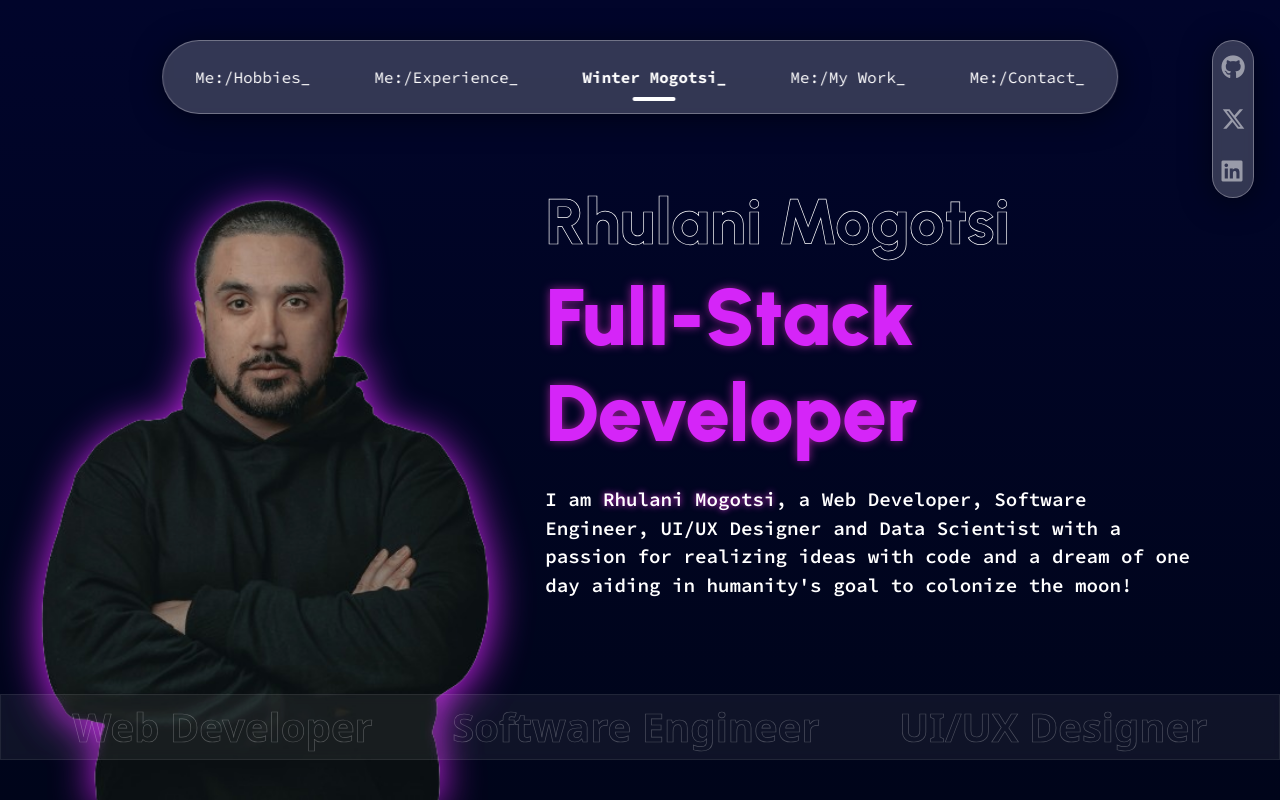
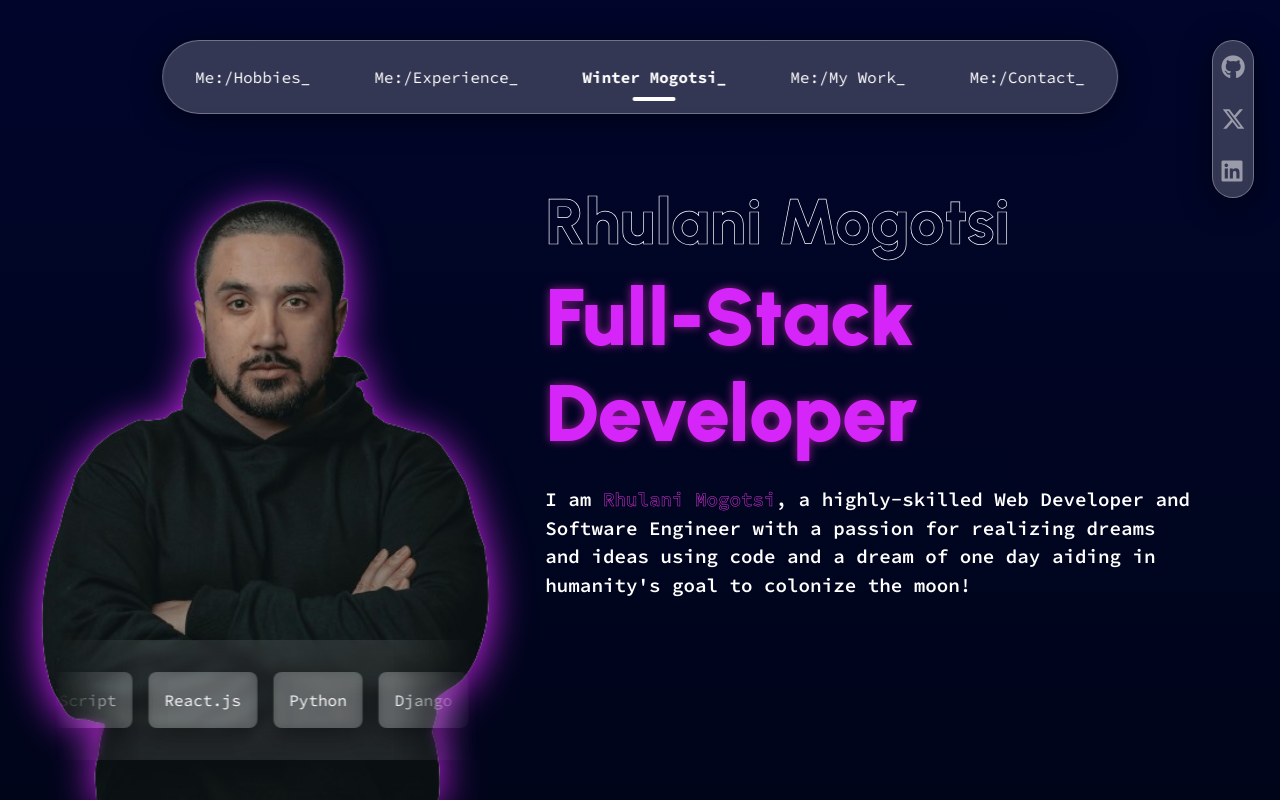
Before and after one commit to CodeMasterWinter/WinterMogotsi, a Django app: page / in a window 1280 px wide. Run offline with Django 5.2, Linux system fonts and the light colour scheme; some libraries are stand-ins or nearby versions.

Commit message:
added infinite marquee to header

```diff
--- a/ProjectWinter/WinterMogotsi/static/WinterMogotsi/index.css
+++ b/ProjectWinter/WinterMogotsi/static/WinterMogotsi/index.css
@@ -18,12 +18,9 @@
     }
   }
 
-body {
-    background: linear-gradient(to top, #00051a, #01052b)
-}
-
 header {
     height: 100vh;
+    background: linear-gradient(to top, #00051a, #01052b);
 }
 
 .header-row, .header-container{
@@ -159,6 +156,7 @@ header {
 
 .floating-head {
     height: 75%;
+    position: relative;
 }
 
 .floating-head img {
@@ -181,7 +179,6 @@ header {
     color: transparent;
     -webkit-text-stroke-width: 0.7px;
     -webkit-text-stroke-color: #ffffff;
-    color: transparent;
     font-weight: 800;
 }
 
@@ -200,28 +197,51 @@ header {
 }
 
 .header-text #name {
-    text-shadow: 0px 0px 6px #d831d8;
+    color: transparent;
+    -webkit-text-stroke-width: 0.5px;
+    -webkit-text-stroke-color: #d831d8;
 }
 
-.skill-marquee {
-    z-index: 1;
-    width: 100%;
+.scroller {
+    z-index: 4;
     bottom: 5vh;
-    opacity: 0.3;
-    display: flex;
+    overflow: hidden;
+    max-width: 80%;
     position: absolute;
-    align-items: center;
-    justify-content: space-evenly;
-    background: rgba(255, 255, 255, 0.2);
+    left: 50%;
+    transform: translateX(-50%);
+    background: rgba(255, 255, 255, 0.1);
+    box-shadow: 0 4px 30px rgba(0, 0, 0, 0.507);
     backdrop-filter: blur(5px);
     -webkit-backdrop-filter: blur(5px);
-    border: 1px solid rgba(255, 255, 255, 0.3);
+    -webkit-mask: linear-gradient(90deg, transparent, #ffffff 20%, #ffffff 80%, transparent);
+    mask: linear-gradient(90deg, transparent, #ffffff 20%, #ffffff 80%, transparent);
+}
+
+.scroller__inner {
+    gap: 1rem;
+    margin: 0;
+    width: max-content;
+    padding-block: 2rem;
+    display: flex;
+    padding-inline: 0;
+    list-style: none;
+    animation: scroll 20s linear infinite;
 }
 
 .marquee-skill {
-    font-weight: 700;
-    padding: 0 6rem;
-    color: transparent;
-    -webkit-text-stroke-width: 0.7px;
-    -webkit-text-stroke-color: #ffffff;
+    color: #ffffff;
+    padding: 1rem;
+    font-family: "Source Code Pro";
+    border-radius: 0.5rem;
+    background: rgba(255, 255, 255, 0.2);
+    box-shadow: 0 4px 30px rgba(0, 0, 0, 0.507);
+    backdrop-filter: blur(5px);
+    -webkit-backdrop-filter: blur(5px);
 }
+
+@keyframes scroll {
+    to {
+        transform: translate(calc(-50% - 0.5rem));
+    }
+}
--- a/ProjectWinter/WinterMogotsi/static/WinterMogotsi/index.js
+++ b/ProjectWinter/WinterMogotsi/static/WinterMogotsi/index.js
@@ -1,6 +1,20 @@
-var navToggle = document.getElementById("nav-toggle");
-var nav = document.getElementById("responsive-nav");
+const scrollers = document.querySelectorAll(('.scroller'));
 
-navToggle.addEventListener("click", ()=> {
-    nav.classList.toggle("hide-nav");
-})
+if (!window.matchMedia("(prefers-reduced-motion: reduce)").matches) {
+    addAnimation()
+}
+
+function addAnimation() {
+    scrollers.forEach((scroller) => {
+        scroller.setAttribute('data-animated', true);
+
+        const scrollerInner = scroller.querySelector('.scroller__inner')
+        const scrollerContent = Array.from(scrollerInner.children);
+
+        scrollerContent.forEach((item) => {
+            const duplicatedItem = item.cloneNode(true);
+            duplicatedItem.setAttribute("aria-hidden", true);
+            scrollerInner.appendChild(duplicatedItem);
+        });
+    });
+}
--- a/ProjectWinter/WinterMogotsi/templates/WinterMogotsi/index.html
+++ b/ProjectWinter/WinterMogotsi/templates/WinterMogotsi/index.html
@@ -57,14 +57,23 @@
             <div class="row header-row">
                 <div class="floating-head text-center col-lg-5 mt-auto">
                     <img src="{% static 'WinterMogotsi/images/winter-placeholder.png' %}" alt="Winter Mogotsi, Full-Stack Developer">
+                    <div class="scroller">
+                        <ul class="scroller__inner">
+                            <li class="marquee-skill">HTML</li>
+                            <li class="marquee-skill">CSS</li>
+                            <li class="marquee-skill">JavaScript</li>
+                            <li class="marquee-skill">React.js</li>
+                            <li class="marquee-skill">Python</li>
+                            <li class="marquee-skill">Django</li>
+                        </ul>
+                    </div>
                 </div>
                 <div class="header-content col-lg-7 m-auto">
                     <h1 class="header-title">Rhulani Mogotsi</h1>
                     <h1 class="header-tagline">Full-Stack Developer</h1>
                     <p class="header-text mt-lg-4">
-                        I am <span id="name">Rhulani Mogotsi</span>, a Web
-                        Developer, Software Engineer, UI/UX Designer and
-                        Data Scientist with a passion for realizing ideas with code and
+                        I am <span id="name">Rhulani Mogotsi</span>, a highly-skilled Web
+                        Developer and Software Engineer with a passion for realizing dreams and ideas using code and
                         a dream of one day aiding in humanity's goal to colonize the
                         moon!
                     </p>
@@ -82,11 +91,6 @@
                 </a>
             </div>
         </div>
-        <div class="skill-marquee">
-            <h1 class="marquee-skill m-0 p-lg-2">Web Developer</h1>
-            <h1 class="marquee-skill m-0 p-lg-2">Software Engineer</h1>
-            <h1 class="marquee-skill m-0 p-lg-2">UI/UX Designer</h1>
-        </div>
     </header>
     <script src="{% static 'WinterMogotsi/index.js' %}"></script>
     <script src="https://cdn.jsdelivr.net/npm/bootstrap@5.3.2/dist/js/bootstrap.bundle.min.js" integrity="sha384-C6RzsynM9kWDrMNeT87bh95OGNyZPhcTNXj1NW7RuBCsyN/o0jlpcV8Qyq46cDfL" crossorigin="anonymous"></script>
```
